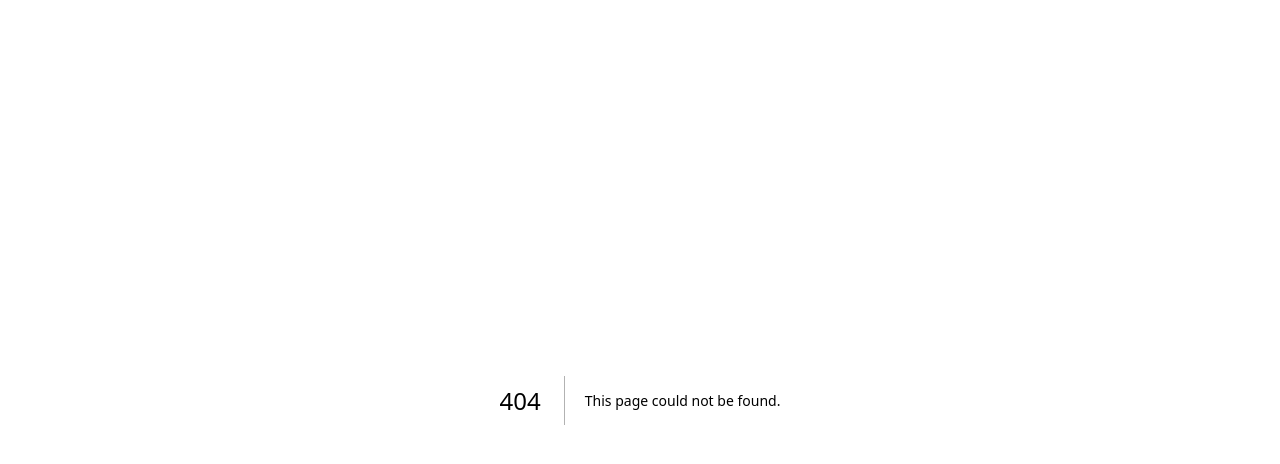
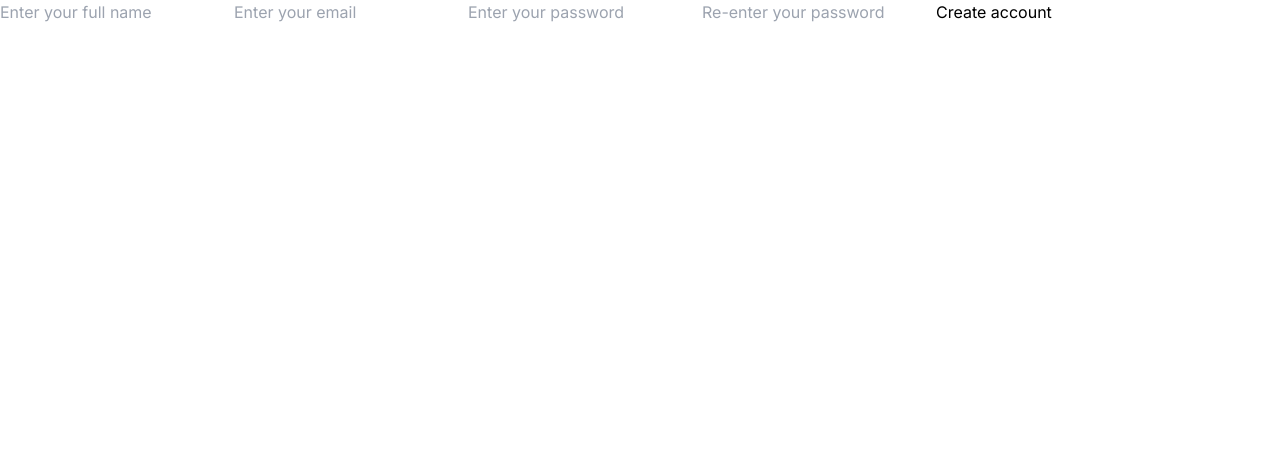
Before and after one commit to noh24/milestones, a Next.js app: page /signup in a window 1280 px wide. Before the commit this address had no page. Shown: the top 464 px of the page. Built offline with nearby package versions, Linux system fonts and the light colour scheme; no server answers.

Commit message:
add sign up form

```diff
--- /dev/null
+++ b/app/signup/page.tsx
@@ -0,0 +1,37 @@
+'use client'
+
+import React from 'react'
+import { useSession } from 'next-auth/react'
+
+const SignUp = () => {
+  const { data: session } = useSession()
+  if (session) {
+
+  }
+
+  return (
+    <>
+      <form>
+        <input
+          name='full-name'
+          type='text'
+          placeholder='Enter your full name'
+        />
+        <input name='email' type='text' placeholder='Enter your email' />
+        <input
+          name='current-password'
+          type='password'
+          placeholder='Enter your password'
+        />
+        <input
+          name='confirm-password'
+          type='password'
+          placeholder='Re-enter your password'
+        />
+        <button type='submit'>Create account</button>
+      </form>
+    </>
+  )
+}
+
+export default SignUp
```
